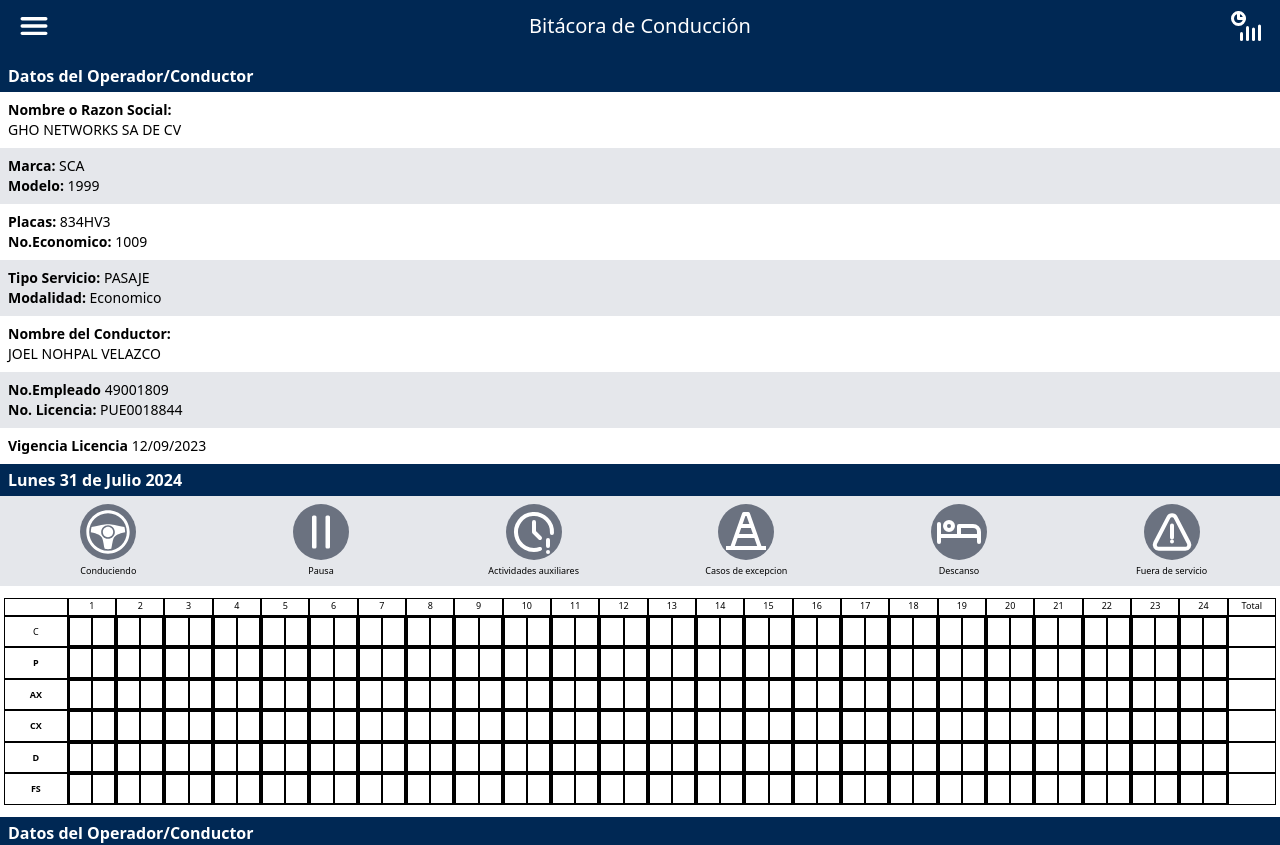
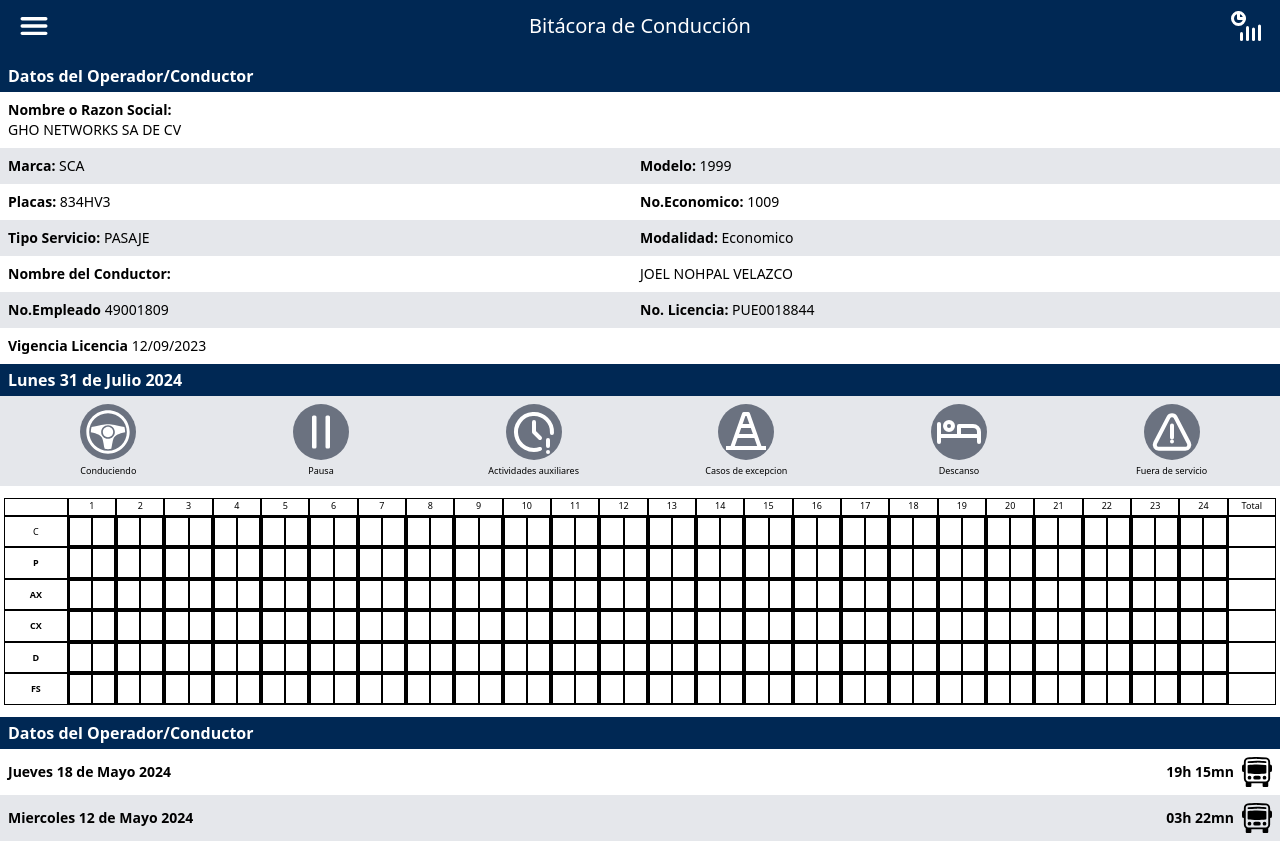
Before and after one commit to grupo-iamsa/Drivers_App, a React (Vite) app: page /admin in a window 1280 px wide. Shown: the top 845 px of the page. Built offline with nearby package versions, Linux system fonts and the light colour scheme.

Commit message:
Fixed Row component error

```diff
--- a/src/pages/HomePage.jsx
+++ b/src/pages/HomePage.jsx
@@ -16,7 +16,7 @@ export const HomePage = () =>{
     </section>
     <footer className="w-full px-8">
       <Link to="/login">
-        <ButtonP children="INGRESAR" textSize="text-2xl" />
+        <ButtonP full={true} children="INGRESAR" textSize="text-2xl" />
       </Link>
     </footer>
     </main>
--- a/src/pages/LoggedPage.jsx
+++ b/src/pages/LoggedPage.jsx
@@ -73,7 +73,7 @@ export const LoggedPage = () => {
         </Header>
         {
           activity.map( (event, index) =>(
-            <Row cols="2" bg={index % 2 === 0 ? "" : "gray"} className="items-center font-semibold">
+            <Row cols="2" bg={index % 2 === 0 ? "" : "gray"} className="font-semibold">
               <p>{event.date}</p>
               <p className="flex items-center justify-end gap-2">{event.hour}<BsBusFront className="text-3xl" /></p>
             </Row>
--- a/src/ui/components/Row.jsx
+++ b/src/ui/components/Row.jsx
@@ -1,15 +1,22 @@
+import { useEffect, useState } from "react"
 
 export const Row = ({ children, bg, cols="1", className ="" }) => {
-  console.log(className)
+
+  const [ alignCols, setAlignCols ] =  useState("grid-cols-1")
+
+  useEffect(() =>{
+    if( cols == 2 ) setAlignCols("grid-cols-2")
+  }, [cols])
+
   if(bg === "gray"){
     return(
-      <div className={`py-2 px-2 text-sm bg-gray-200 grid grid-cols-${cols} ${className}`}>
+      <div className={`py-2 px-2 text-sm bg-gray-200 items-center grid ${alignCols} ${className}`}>
         { children }
       </div>
     )
   }else{
     return(
-      <div className={`py-2 px-2 grid text-sm grid-cols-${cols} ${className}`}>
+      <div className={`py-2 px-2 text-sm items-center grid ${alignCols} ${className}`}>
         { children }
       </div>
     )
```
